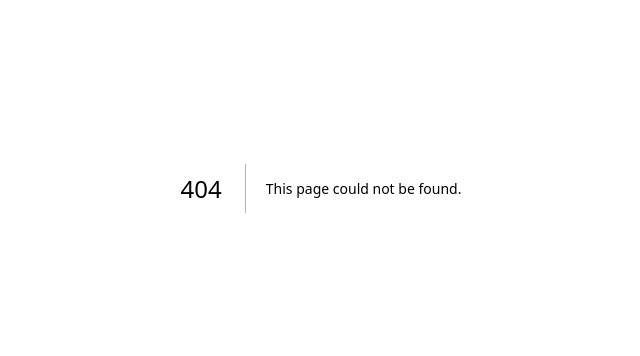
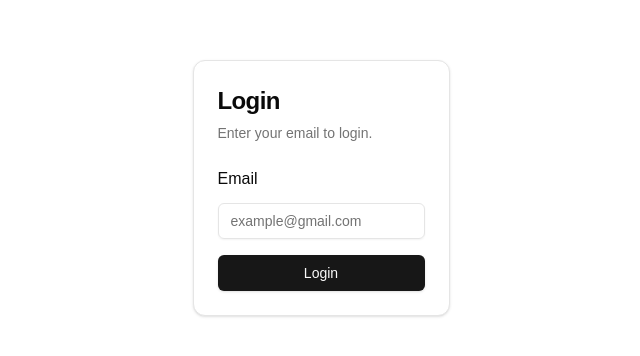
Before and after one commit to yashdev9274/laminarflow, a Next.js app: page /login in a window 1280 px wide. Before the commit this address had no page. Shown: the part 212-568 px from the top of the page, without its empty margins (319-959 px from the left). Built offline with nearby package versions, Linux system fonts and the light colour scheme.

Commit message:
Add login page component with email input and sign-in functionality.

```diff
--- /dev/null
+++ b/app/login/page.tsx
@@ -0,0 +1,33 @@
+import { Button } from "@/components/ui/button";
+import { Card, CardContent, CardDescription, CardHeader, CardTitle } from "@/components/ui/card";
+import { Input } from "@/components/ui/input";
+import Image from "next/image";
+import { signIn } from "../utils/auth";
+
+export default function Login() {
+    return(
+        <div className="flex h-screen w-full items-center justify-center px-4">
+      <Card className="max-w-sm">
+        <CardHeader>
+          <CardTitle className="text-2xl"> Login </CardTitle>
+            <CardDescription> Enter your email to login. </CardDescription>
+        </CardHeader>
+        <CardContent>
+          <form
+            action={async()=>{
+              "use server"
+              await signIn()
+            }}
+            className="flex flex-col gap-y-4"
+          >
+            <div className="flex flex-col gap-y-3">
+              <label>Email</label>
+              <Input placeholder = "example@gmail.com"/>
+            </div>
+            <Button>Login</Button>
+          </form>
+        </CardContent>
+      </Card>
+    </div>
+    )
+}
--- a/app/page.tsx
+++ b/app/page.tsx
@@ -6,28 +6,8 @@ import { signIn } from "./utils/auth";
 
 export default function Home() {
   return (
-    <div className="flex h-screen w-full items-center justify-center px-4">
-      <Card className="max-w-sm">
-        <CardHeader>
-          <CardTitle className="text-2xl"> Login </CardTitle>
-            <CardDescription> Enter your email to login. </CardDescription>
-        </CardHeader>
-        <CardContent>
-          <form
-            action={async()=>{
-              "use server"
-              await signIn()
-            }}
-            className="flex flex-col gap-y-4"
-          >
-            <div className="flex flex-col gap-y-3">
-              <label>Email</label>
-              <Input placeholder = "example@gmail.com"/>
-            </div>
-            <Button>Login</Button>
-          </form>
-        </CardContent>
-      </Card>
+    <div className="flex flex-col items-center justify-center h-screen space-y-4">
+      Hello D3Invoice user
     </div>
   );
 }
```
